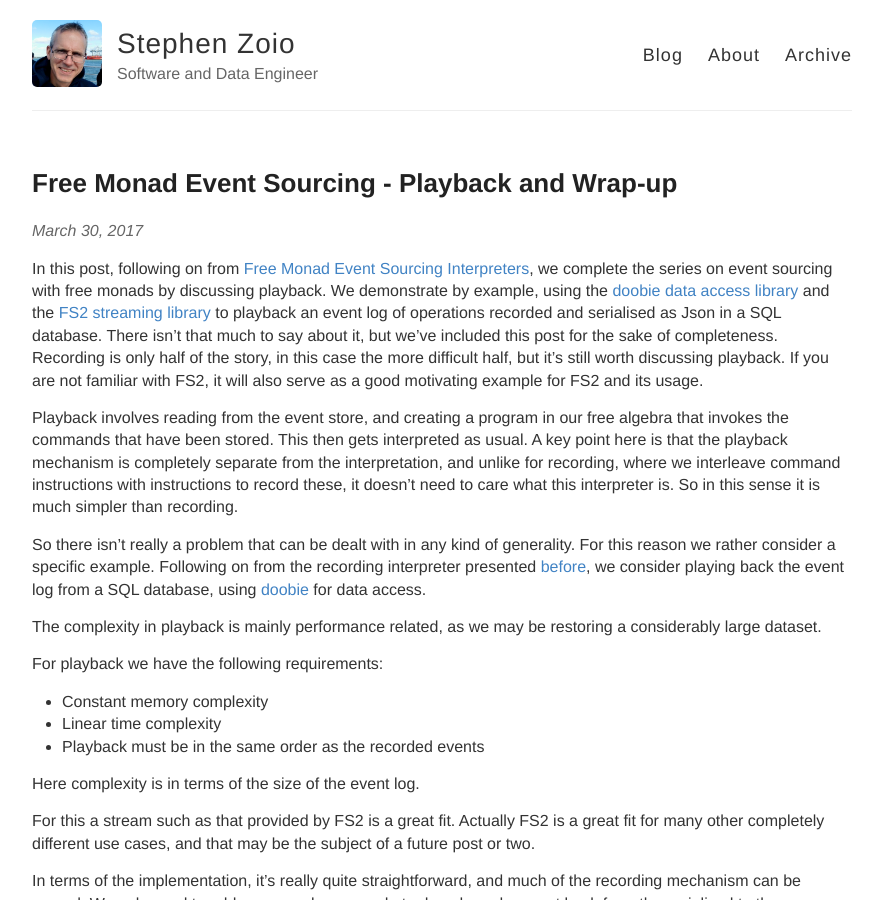
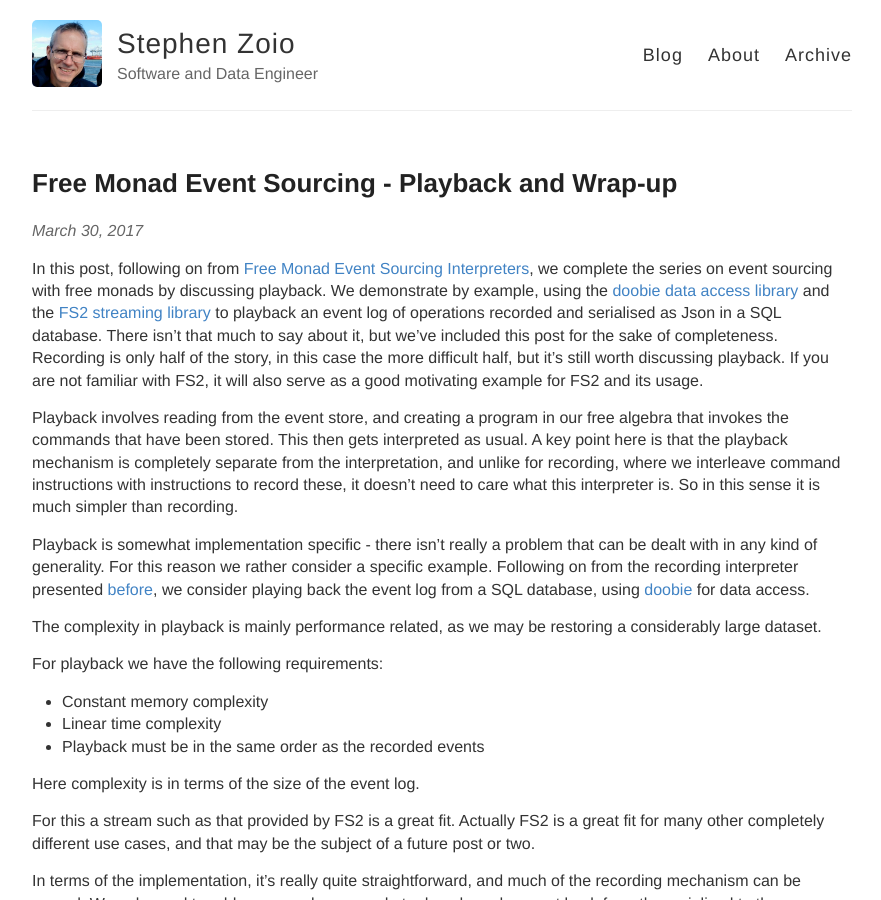
Before and after one commit to szoio/szoio.github.io, a Jekyll site: the page built from _posts/2017-03-30-free-monad-event-sourcing-playback.md, in a window 1280 px wide and 900 px high. Shown: the whole window, without its empty margins (198-1079 px from the left). Built offline with Jekyll 4.4.1, drawn with Linux system fonts in a browser that asks for light colours; comment, search, counter and statistics services are not loaded.

Commit message:
Event sourcing playback.

```diff
--- a/_posts/2017-03-30-free-monad-event-sourcing-playback.md
+++ b/_posts/2017-03-30-free-monad-event-sourcing-playback.md
@@ -9,7 +9,7 @@ In this post, following on from [Free Monad Event Sourcing Interpreters]({% post
 
 Playback involves reading from the event store, and creating a program in our free algebra that invokes the commands that have been stored. This then gets interpreted as usual. A key point here is that the playback mechanism is completely separate from the interpretation, and unlike for recording, where we interleave command instructions with instructions to record these, it doesn't need to care what this interpreter is. So in this sense it is much simpler than recording.
 
-So there isn't really a problem that can be dealt with in any kind of generality. For this reason we rather consider a specific example. Following on from the recording interpreter presented [before]({% post_url 2016-12-18-free-monad-event-sourcing-interpreters %}), we consider playing back the event log from a SQL database, using [doobie](https://github.com/tpolecat/doobie) for data access.
+Playback is somewhat implementation specific - there isn't really a problem that can be dealt with in any kind of generality. For this reason we rather consider a specific example. Following on from the recording interpreter presented [before]({% post_url 2016-12-18-free-monad-event-sourcing-interpreters %}), we consider playing back the event log from a SQL database, using [doobie](https://github.com/tpolecat/doobie) for data access.
 
 The complexity in playback is mainly performance related, as we may be restoring a considerably large dataset.
 
```
